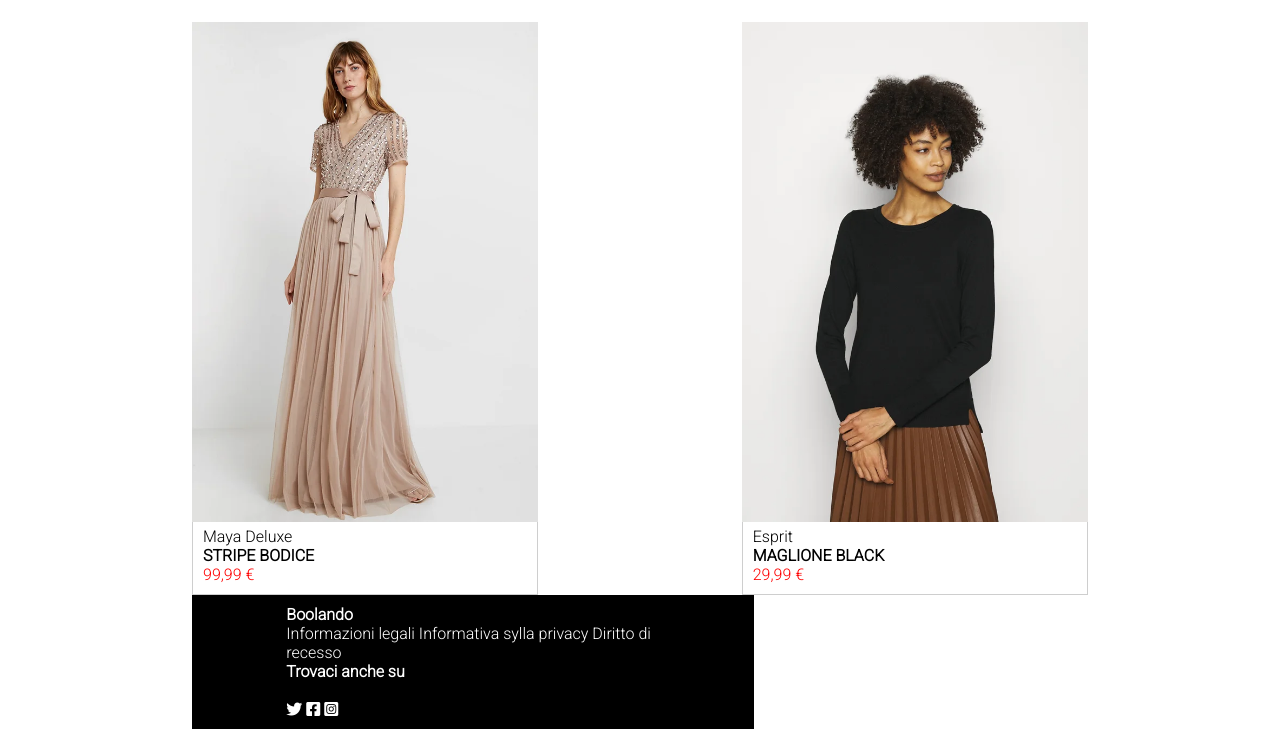
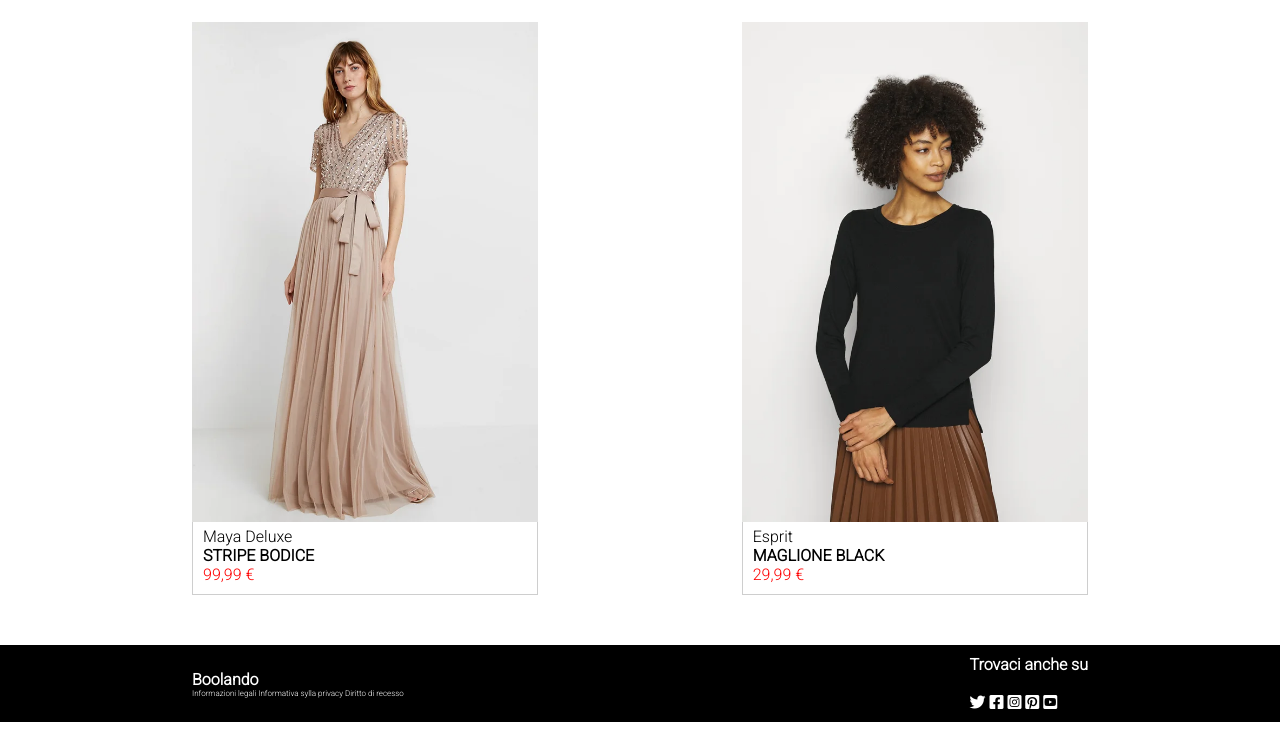
Before and after one commit to FrancescoGuggino/html-css-boolando, a plain HTML site: page index.html in a window 1280 px wide. Shown: the part 1319-2048 px from the top of the page. Drawn offline with Linux system fonts and the light colour scheme.

Commit message:
finish with bonus

```diff
--- a/css/style.css
+++ b/css/style.css
@@ -113,10 +113,14 @@ body {
     height: 30px;
  }
 
- .font_w {
-    font-weight:100;
+.bg_black {
+    background-color: black;
  }
 
- .bg_black {
-    background-color: black;
+ .font_w {
+    font-size: 50%;
  }
+
+.pb_low {
+    padding-bottom: 50px;
+}
--- a/index.html
+++ b/index.html
@@ -25,7 +25,7 @@
         <h3 class="align_text pt_25">Boolando</h3>
         <p class="align_text">Spedizione e reso gratuiti!</p>
 
-        <div class="flex pt_25">
+        <div class="flex pt_25 pb_low">
 
             <div class="h_750">
 
@@ -98,20 +98,20 @@
                     </div>
                 </div>
             </div>
-<footer>
-    <div class="bg_black">
-        <div class="main_container">
-        <div class="flex_center pad_10">
+        </div>
+    </div>
+<footer style="background-color: black;">
+        <div class="flex_center pad_10 main_container">
             <div style="color: white;"><h4>Boolando</h4><p class="font_w">Informazioni legali  Informativa sylla privacy  Diritto di recesso</p></div>
             <div style="color: #ffffff;"><p><b>Trovaci anche su</b></p>
                 <br>
                 <i class="fa-brands fa-twitter"></i>
                 <i class="fa-brands fa-square-facebook"></i>
                 <i class="fa-brands fa-square-instagram" style="color: #ffffff;"></i>
+                <i class="fa-brands fa-square-pinterest" style="color: #ffffff;"></i>
+                <i class="fa-brands fa-square-youtube" style="color: #ffffff;"></i>
             </div>
         </div>
-        </div>
-    </div>
 </footer>
 </body>
 </html>
```
